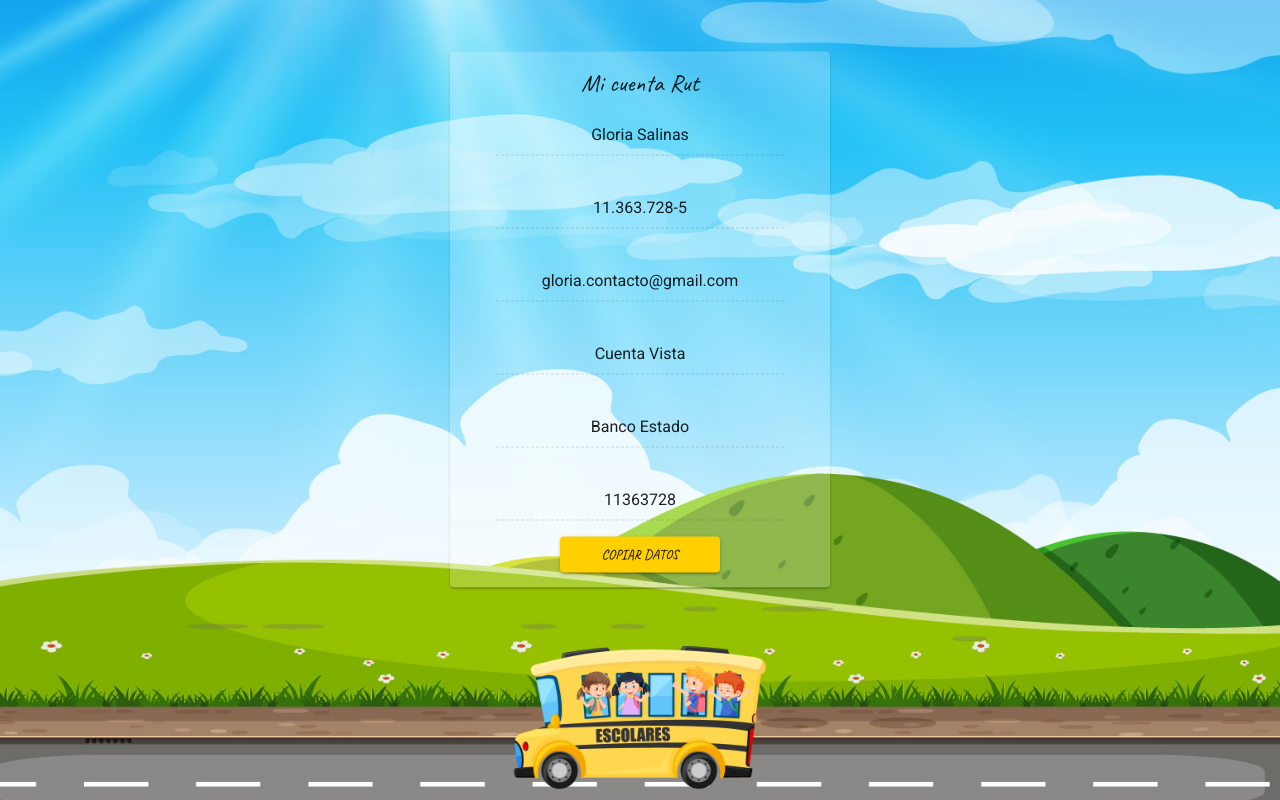
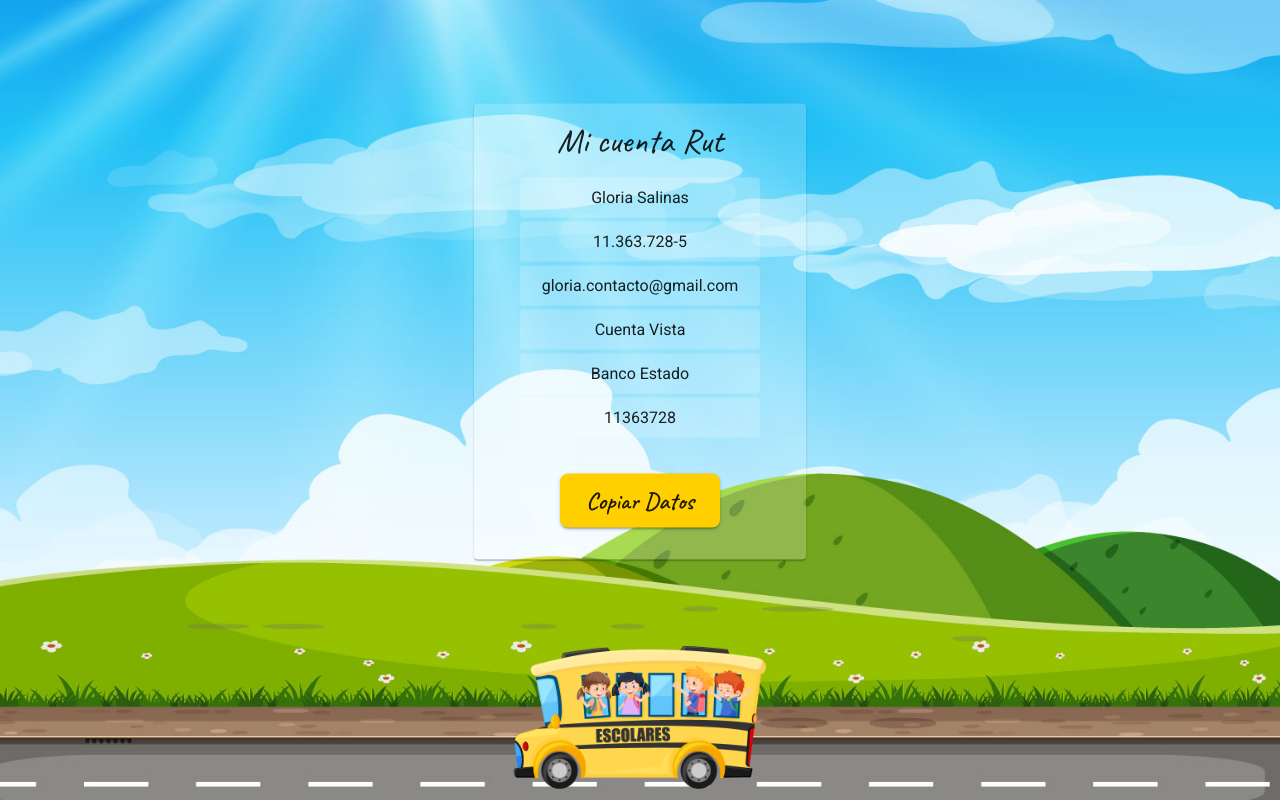
Before and after one commit to Ripezo/tia-gloria, a Next.js app: page / in a window 1280 px wide. Built offline with nearby package versions, Linux system fonts and the light colour scheme.

Commit message:
Fix Theme Provider

```diff
--- a/pages/index.tsx
+++ b/pages/index.tsx
@@ -38,7 +38,7 @@
       </Head>
       <Box className={CSS.container}>
         <Card className={CSS.card}>
-          <Typography className={CSS.title} variant="h5">
+          <Typography className={CSS.title} variant="h4">
             Mi cuenta Rut
           </Typography>
           <TableContainer component={Paper} sx={{ backgroundColor: "transparent" }} elevation={0}>
--- a/src/theme.tsx
+++ b/src/theme.tsx
@@ -17,7 +17,7 @@
 });
 
 export const caveat = Caveat({
-  weight: [ "400", "500", "600", "700"],
+  weight: ["400", "500", "600", "700"],
   subsets: ["latin"],
   display: "swap",
   fallback: ["Helvetica", "Arial", "sans-serif"],
@@ -26,10 +26,25 @@
 // Create a theme instance.
 const theme = createTheme({
   components: {
+    MuiCard: {
+      styleOverrides: {
+        root: {
+          background: '#ffffff33'
+        }
+      }
+    },
+    MuiTable: {
+      styleOverrides: {
+        root: {
+          margin: '16px 0'
+        }
+      }
+    },
     MuiTableCell: {
       styleOverrides: {
         root: {
-
+          padding: 0,
+          border: 'none'
         }
       }
     },
@@ -38,6 +53,11 @@
         root: {
           fontFamily: caveat.style.fontFamily,
           minWidth: '160px',
+          margin: '16px',
+          fontSize: '24px',
+          fontWeight: '600',
+          textTransform: 'capitalize',
+          borderRadius: '8px'
         }
       }
     }
@@ -56,6 +76,9 @@
   },
   typography: {
     fontFamily: caveat.style.fontFamily,
+    h4: {
+      textAlign: 'center',
+    },
     body1: {
       fontFamily: roboto.style.fontFamily
     }
--- a/styles/Home.module.css
+++ b/styles/Home.module.css
@@ -8,16 +8,22 @@
 }
 
 .card {
-    width: calc(100% - 32px);
-    max-width: 380px;
-    padding: 15px 30px;
+    padding: 16px;
     border-radius: 8px;
+    transform: translateY(-15%);
     text-align: center;
-    background-color: #ffffff33 !important;
-    transform: translateY(-15%);
 }
 
-.title {
+.celda p {
+    background-color: #ffffff33;
+    padding: 8px 16px;
+    font-size: 16px;
+    width: 240px;
+    margin: 0 auto 4px;
+    border-radius: 4px;
+}
+
+/* .title {
     user-select: none;
     margin-bottom: 16px;
     font-size: 36px;
@@ -41,17 +47,10 @@
     border: none !important;
 }
 
-.celda p {
-    background-color: #ffffff00;
-    padding: 8px;
-    font-size: 16px;
-    border-bottom: 1px dashed #00000022;
-}
-
 .button {
     margin: 16px;
     font-size: 24px;
     font-weight: 600;
     text-transform: capitalize;
     border-radius: 8px;
-}
+} */
```
